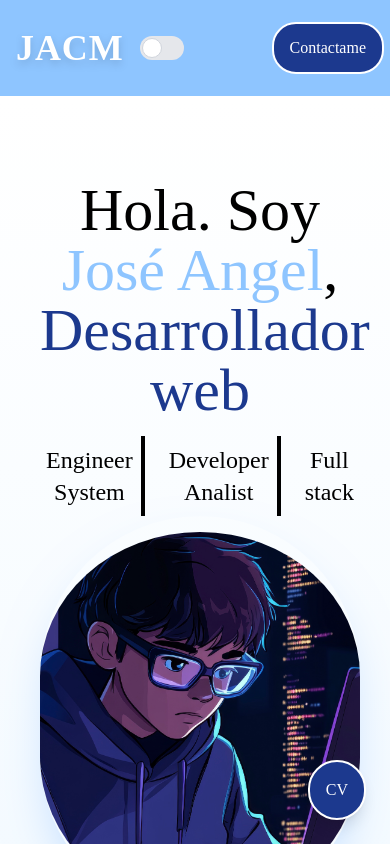
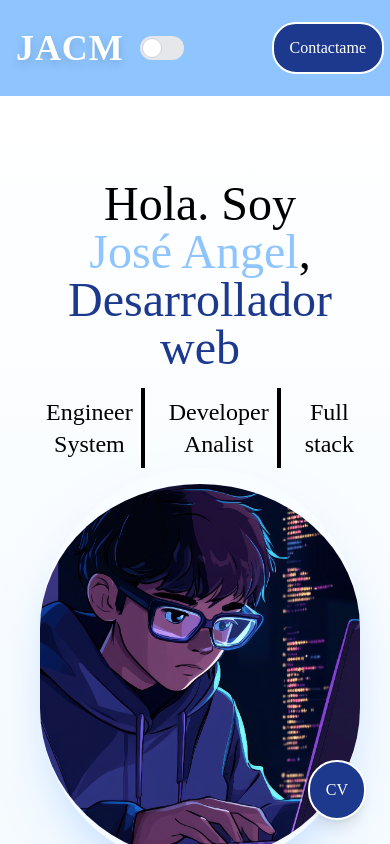
Before and after one commit to jangelcm/portafolio-jangelcm, an Angular app: page / in a window 390 px wide. Shown: the top 844 px of the page. Built offline with nearby package versions, Linux system fonts and the light colour scheme.

Commit message:
ajustes de margenes en el título

```diff
--- a/src/app/app.component.html
+++ b/src/app/app.component.html
@@ -34,10 +34,11 @@
     <section class="container mx-auto pt-20 2xl:grid 2xl:grid-cols-2 2xl:space-x-10 mb-20">
 
       <div class="text-center 2xl:text-start">
-        <h1 class="lg:text-8xl text-6xl text-balance dark:text-gray-400">
+        <h1 class="lg:text-8xl text-5xl text-balance dark:text-gray-400">
           Hola. Soy <a class="text-blue-300"> José
             Angel</a>,</h1>
-        <h1 class="lg:text-8xl text-6xl text-blue-900 text-balance dark:text-white">
+
+        <h1 class="lg:text-8xl text-5xl text-blue-900 text-balance break-words max-w-full dark:text-white">
           Desarrollador web
         </h1>
         <div class="flex flex-row 2xl:justify-start justify-center space-x-4 pt-4">
```
